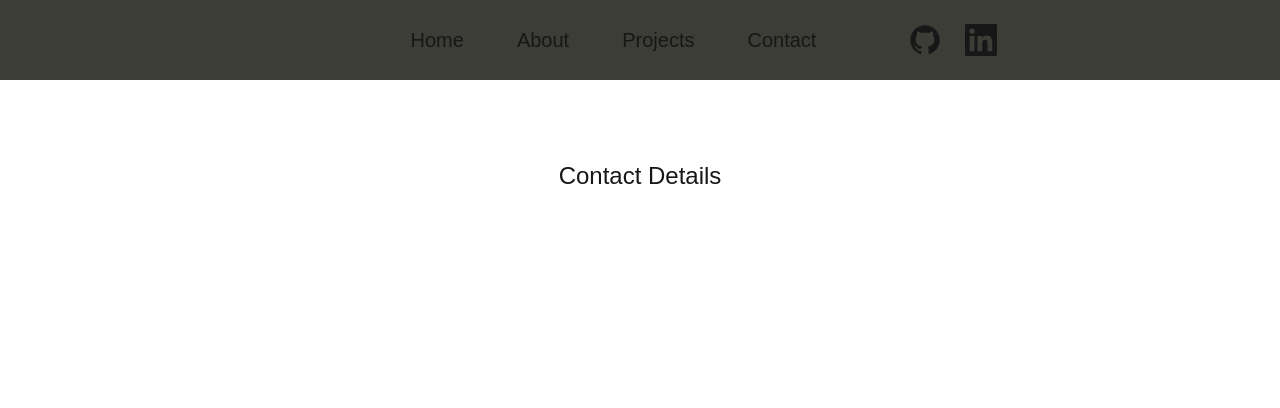
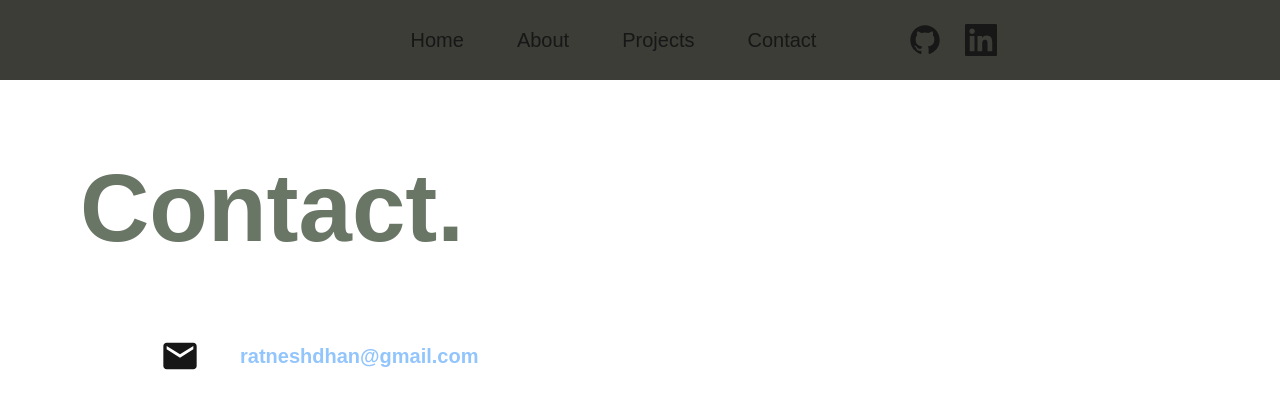
Before and after one commit to Ratnesh-Dhan/Ratnesh-Dhan.github.io, a Next.js app: page /Contact in a window 1280 px wide. Shown: the top 408 px of the page. Built offline with nearby package versions, Linux system fonts and the light colour scheme.

Commit message:
working on contact page

```diff
--- a/src/pages/Contact/index.tsx
+++ b/src/pages/Contact/index.tsx
@@ -1,11 +1,19 @@
 import Navbar from '@/components/Navbar'
 import React from 'react'
+import { MdEmail } from 'react-icons/md'
 
 const Contact = () => {
   return (
     <React.Fragment>
         <Navbar />
-        <h2 className='text-center text-2xl mt-20'>Contact Details</h2>
+        <div className='m-20'>
+
+        <h2 className='text-6xl font-bold md:text-8xl text-[#697565]'>Contact.</h2>
+        <div className='m-20 flex items-center'>
+        <MdEmail size={40} />
+        <a href='mailto:ratneshdhan@gmail.com' className='ml-10 text-xl font-bold text-blue-300'>ratneshdhan@gmail.com</a>
+        </div>
+        </div>
     </React.Fragment>
   )
 }
```
